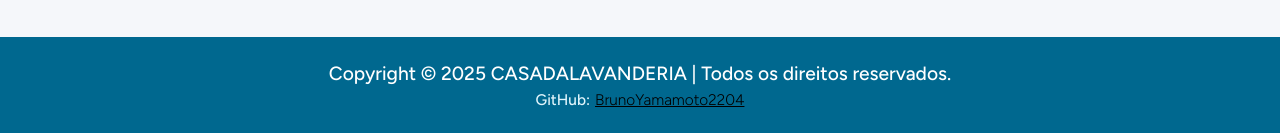
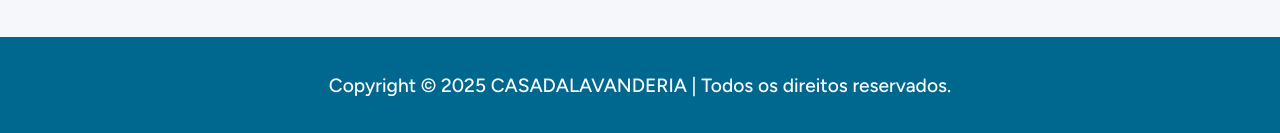
Before and after one commit to BrunoYamamoto2204/CasaDaLavanderia_LandingPage, a plain HTML site: page index.html in a window 1280 px wide. Shown: the part 3127-3260 px from the top of the page. Drawn offline with nearby package versions, Linux system fonts and the light colour scheme.

Commit message:
GitHub comentado

```diff
--- a/index.html
+++ b/index.html
@@ -237,9 +237,9 @@
 
     <footer class="escondido">
         <p>Copyright © 2025 CASADALAVANDERIA | Todos os direitos reservados.</p>
-        <div class="github-container">
+        <!-- <div class="github-container">
             <span class="github">GitHub:</span>
-            <a target="_blank" href="https://github.com/BrunoYamamoto2204" rel="noopener" class="github-link">BrunoYamamoto2204</a>
+            <a target="_blank" href="https://github.com/BrunoYamamoto2204" rel="noopener" class="github-link">BrunoYamamoto2204</a> -->
         </div>
     </footer>
 
```
